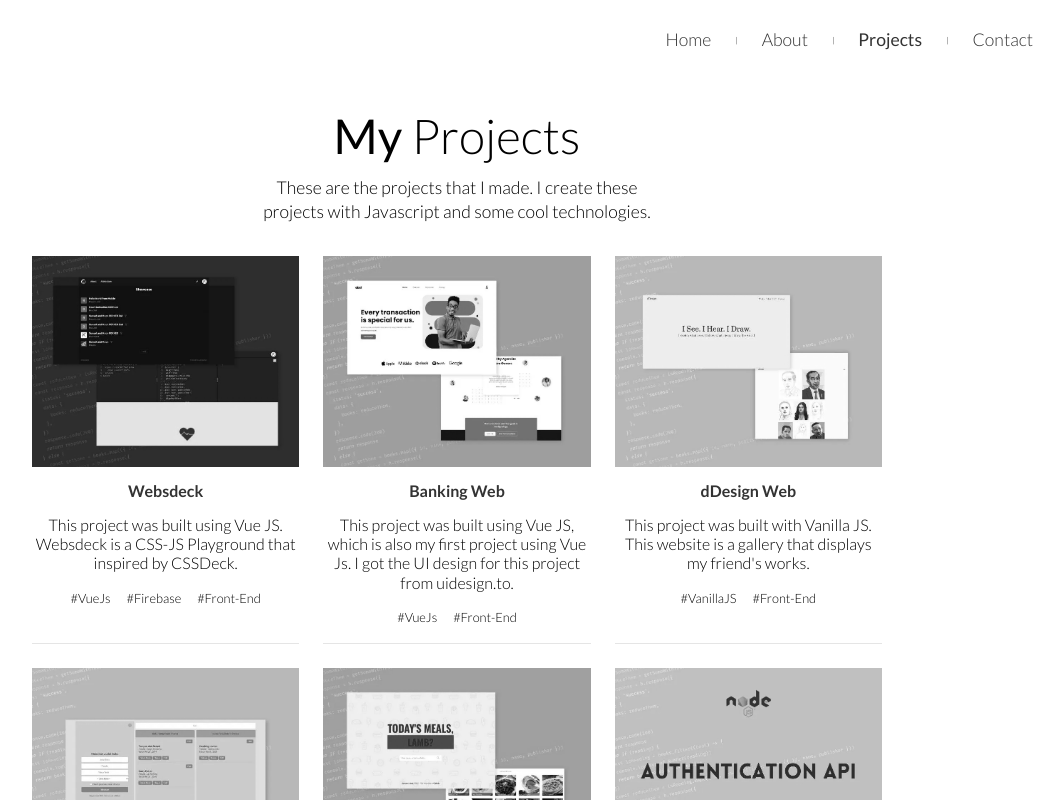
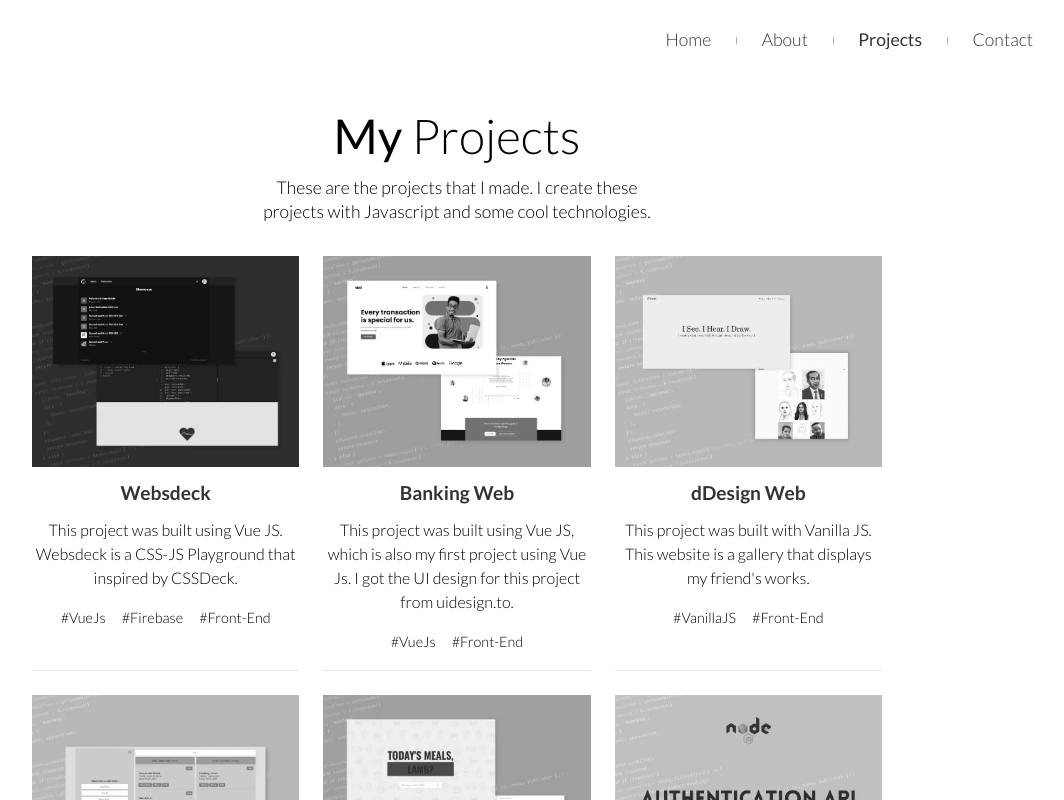
Before and after one commit to brayenid/bryn-web, a Vue app: page /projects in a window 1280 px wide. Shown: the top 800 px of the page, without its empty margins (183-1247 px from the left). Built offline with nearby package versions, Linux system fonts and the light colour scheme.

Commit message:
Edit font-size for some pages

```diff
--- a/src/views/AboutView.vue
+++ b/src/views/AboutView.vue
@@ -45,7 +45,7 @@ import CreditYear from '../components/CreditYear.vue'
   font-weight: 500;
 }
 .left p {
-  font-size: 1rem;
+  font-size: 1.2rem;
   font-weight: 300;
   line-height: 1.8rem;
   margin: 2rem 0;
--- a/src/views/ContactView.vue
+++ b/src/views/ContactView.vue
@@ -9,9 +9,9 @@ import CreditYear from '../components/CreditYear.vue'
     </div>
     <main>
       <form id="contact" target="_blank" action="https://formsubmit.co/319bddddd3b99cba0d6b68a77af1ed21" method="POST">
-        <input type="text" placeholder="Your Name" name="name" />
-        <input type="email" placeholder="Your Email" name="name" />
-        <textarea name="message" rows="10" placeholder="Your Message ..."></textarea>
+        <input type="text" placeholder="Your Name" name="name" required />
+        <input type="email" placeholder="Your Email" name="name" required />
+        <textarea name="message" rows="10" placeholder="Your Message ..." required></textarea>
         <div class="button">
           <button type="submit">Send!</button>
         </div>
--- a/src/views/ProjectsView.vue
+++ b/src/views/ProjectsView.vue
@@ -85,20 +85,22 @@ main {
 .project .detail h2 {
   margin: 1rem 0;
   font-weight: 600;
+  font-size: 1.2rem;
 }
 .project .detail p {
   font-weight: 300;
   margin-bottom: 1rem;
-  line-height: 1.2rem;
+  line-height: 1.5rem;
+  font-size: 1rem;
 }
 .stacksContainer {
   margin-bottom: 1rem;
 }
-.stack {
+.project .detail .stack {
   margin: 0.5rem;
   font-weight: 300;
   display: inline;
-  font-size: 0.8rem;
+  font-size: 0.9rem;
 }
 footer {
   text-align: center;
```
